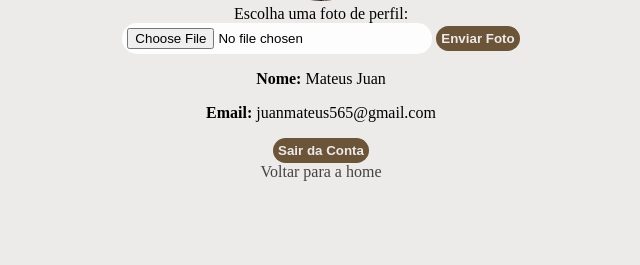
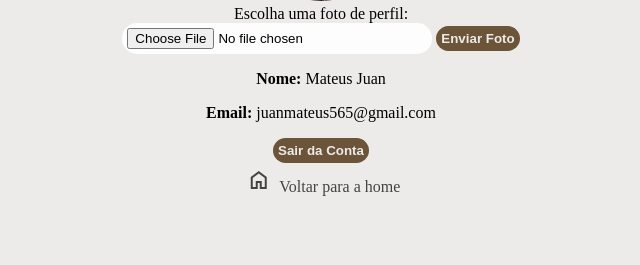
Before and after one commit to MateusJuan/art-music, a Flask app: page /perfil in a window 1280 px wide. Shown: the part 263-528 px from the top of the page, without its empty margins (319-959 px from the left). Run offline with Flask 3, Linux system fonts and the light colour scheme; a user stored in the database is signed in.

Commit message:
05/12/2024

```diff
--- a/static/css/index.css
+++ b/static/css/index.css
@@ -9,7 +9,6 @@
     --texto_neuto_1:rgb(255,255,255);
     --texto_neutro_2:rgb(0, 0, 0);
 }
-
 .material-symbols-outlined {
   font-variation-settings:
   'FILL' 0,
--- a/templates/perfil.html
+++ b/templates/perfil.html
@@ -5,6 +5,7 @@
     <meta name="viewport" content="width=device-width, initial-scale=1.0">
     <link rel="shortcut icon" href="{{ url_for('static', filename='img/art_music.ico') }}" type="image/x-icon">
     <link rel="stylesheet" href="{{ url_for('static', filename='css/index.css') }}">
+    <link rel="stylesheet" href="https://fonts.googleapis.com/css2?family=Material+Symbols+Outlined:opsz,wght,FILL,GRAD@20..48,100..700,0..1,-50..200&icon_names=home" />
     {% if nome %}
         <title>Perfil de {{ nome }}</title>
     {% else %}
@@ -38,6 +39,11 @@
         <button id="submit">Sair da Conta</button>
     </a><br>
 
-    <a href="{{ url_for('home') }}">Voltar para a home</a>
+    <a href="{{ url_for('home') }}">
+        <span class="material-symbols-outlined">
+            home
+            </span>
+        Voltar para a home
+    </a>
 </body>
 </html>
```
Also changed, not shown: 1 other file. Lines whose indentation alone changed are shown as unchanged.
